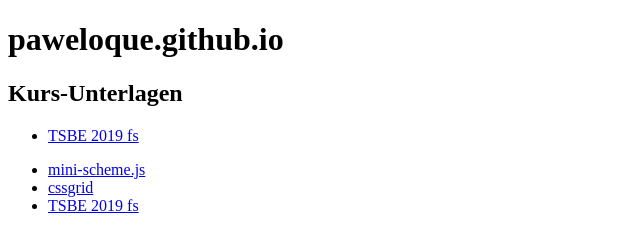
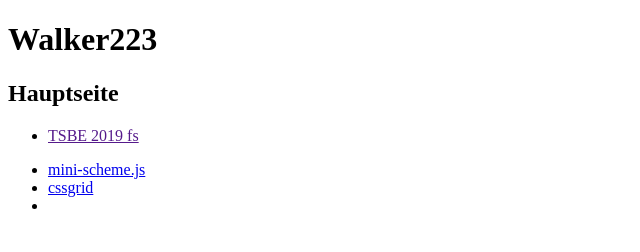
Before and after one commit to walker221/walker221.github.io, a plain HTML site: page index.html in a window 1280 px wide. Shown: the whole page, without its empty margins (0-640 px from the left). Drawn offline with Linux system fonts and the light colour scheme.

Commit message:
Update index.html

```diff
--- a/index.html
+++ b/index.html
@@ -4,14 +4,14 @@
     <meta charset="UTF-8">
     <meta name="viewport" content="width=device-width, initial-scale=1.0">
     <meta http-equiv="X-UA-Compatible" content="ie=edge">
-    <title>paweloque.github.io</title>
+    <title>Michael Seite</title>
 </head>
 <body>
-    <h1>paweloque.github.io</h1>
-    <h2>Kurs-Unterlagen</h2>
+    <h1>Walker223</h1>
+    <h2>Hauptseite</h2>
     <ul>
         <li>
-            <a href="tsbe-2019fs/index.html">TSBE 2019 fs</a>
+            <a href="">TSBE 2019 fs</a>
         </li>
     </ul>
     <ul>
@@ -22,7 +22,7 @@
             <a href="cssgrid/index.html">cssgrid</a>
         </li>
         <li>
-            <a href="https://smlz.github.io/tsbe-2019fs/web/">TSBE 2019 fs</a>
+
         </li>
     </ul>
 </body>
```
